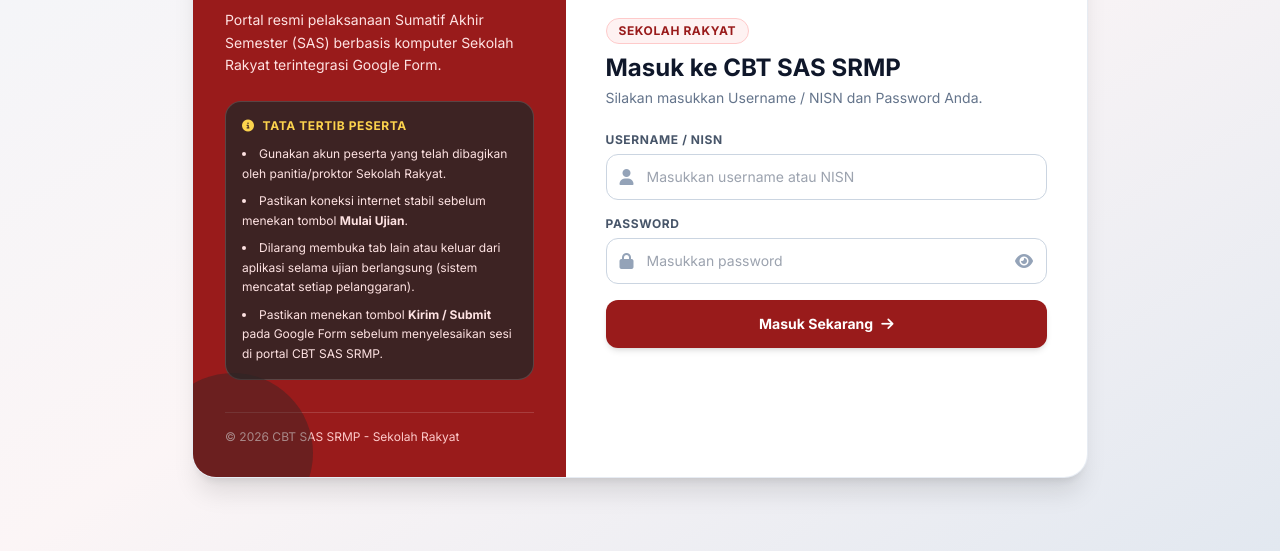
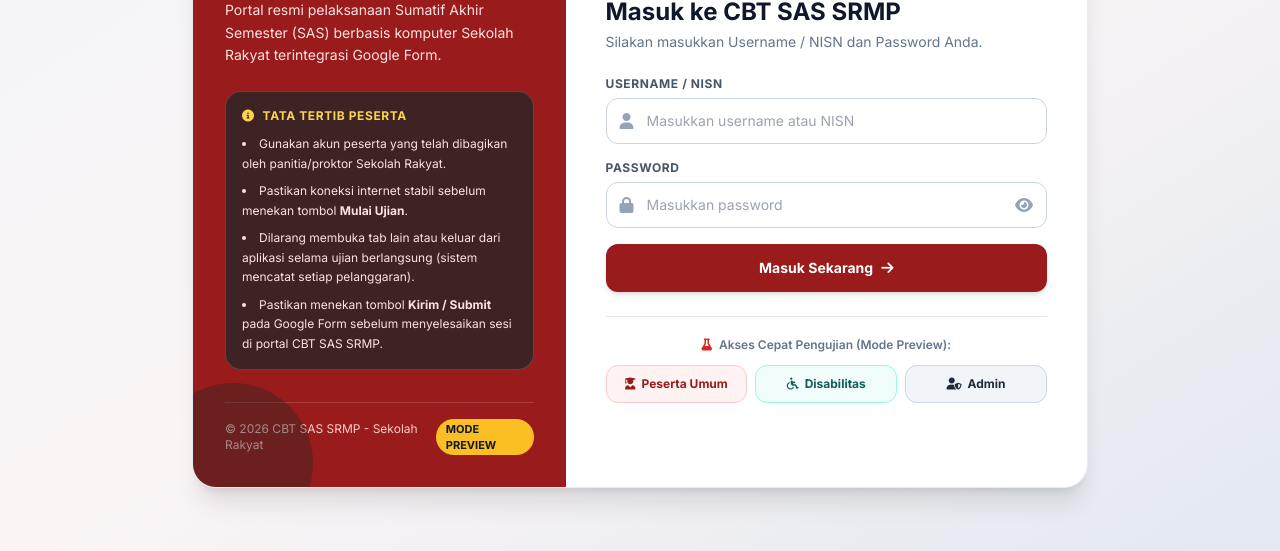
Before and after one commit to eko630/cbt-srmp1, a plain HTML site: page index.html in a window 1280 px wide. Shown: the part 249-800 px from the top of the page. Drawn offline with nearby package versions, Linux system fonts and the light colour scheme.

Commit message:
Update index.html

```diff
--- a/index.html
+++ b/index.html
@@ -1057,7 +1057,7 @@
      * KONFIGURASI UTAMA
      * Ubah IS_PREVIEW menjadi false saat di-deploy ke Google Apps Script (GAS)
      */
-    const IS_PREVIEW = false;
+    const IS_PREVIEW = true;
 
     // =========================================================================
     // 1. INISIALISASI PWA (MANIFEST VIA DATA URI & SERVICE WORKER VIA BLOB)
```
